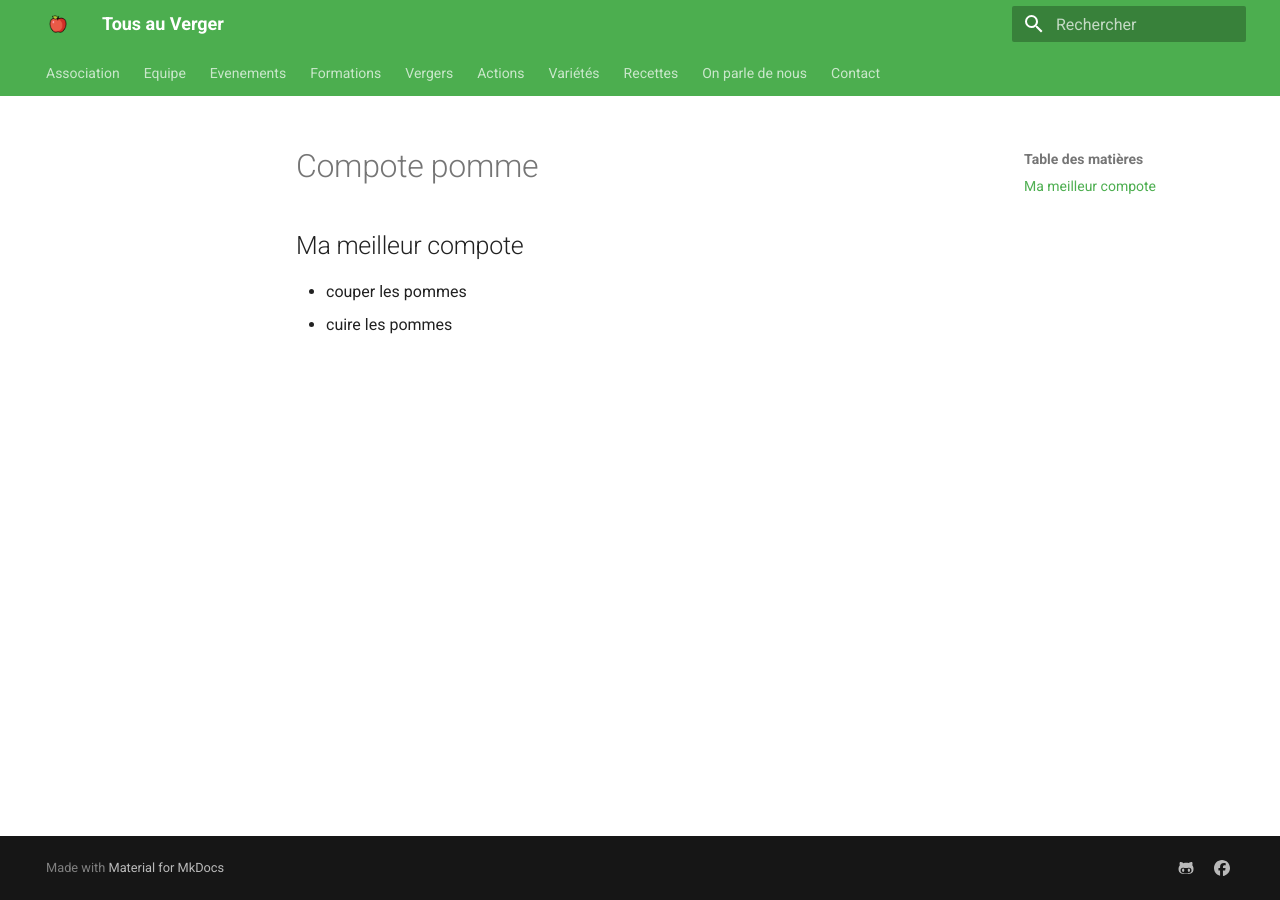
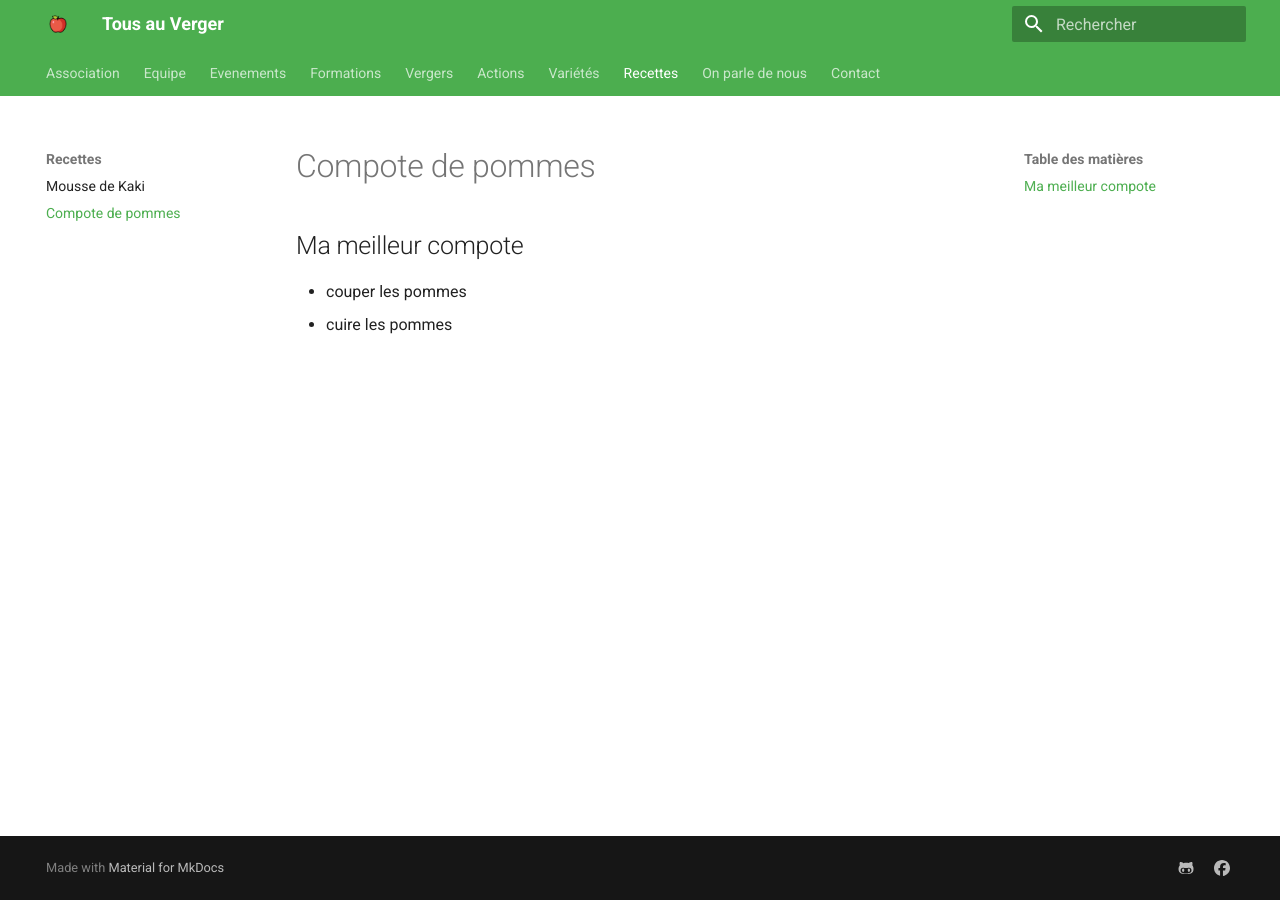
Before and after one commit to TousAuVerger/Tous-Au-Verger, an MkDocs documentation site: the page built from docs/recettes/compote_pomme.md, in a window 1280 px wide. Built offline with MkDocs 1.6.1 and Material for MkDocs 9.7.7, drawn with Linux system fonts in a browser that asks for light colours.

Commit message:
Update mkdocs.yml

```diff
--- a/mkdocs.yml
+++ b/mkdocs.yml
@@ -56,5 +56,6 @@
     - 'Jaune de Vitré': varietes/pomme/cidre/jaune_de_vitre.md
   - 'Recettes':
     - 'Mousse de Kaki' : recettes/mousse_de_kaki.md
+    - 'Compote de pommes' : recettes/compote_pomme.md
   - 'On parle de nous': journaux.md
   - 'Contact': contact.md
```
